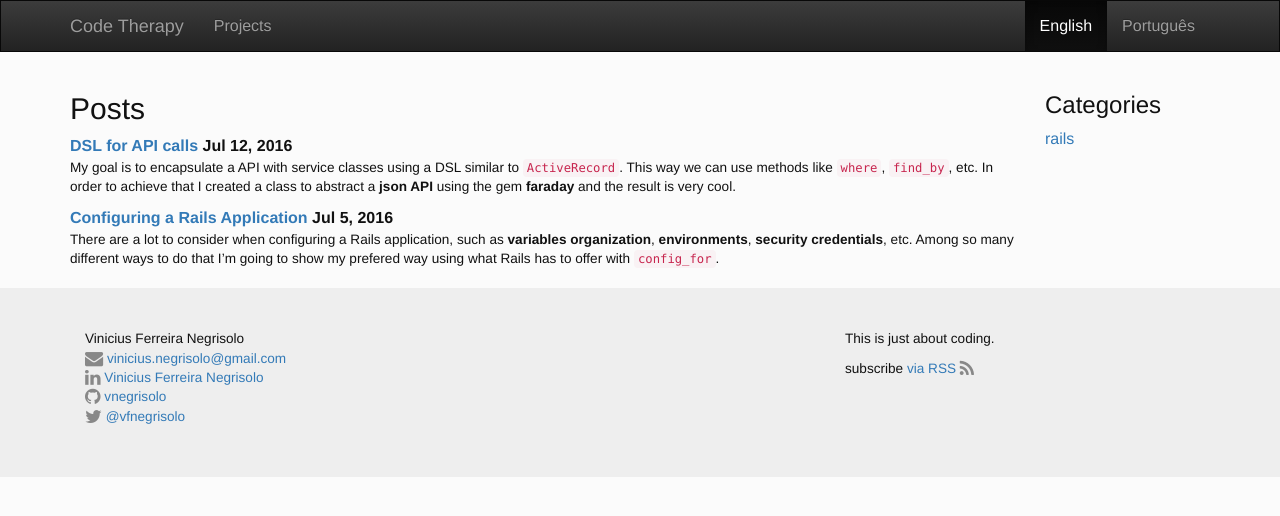
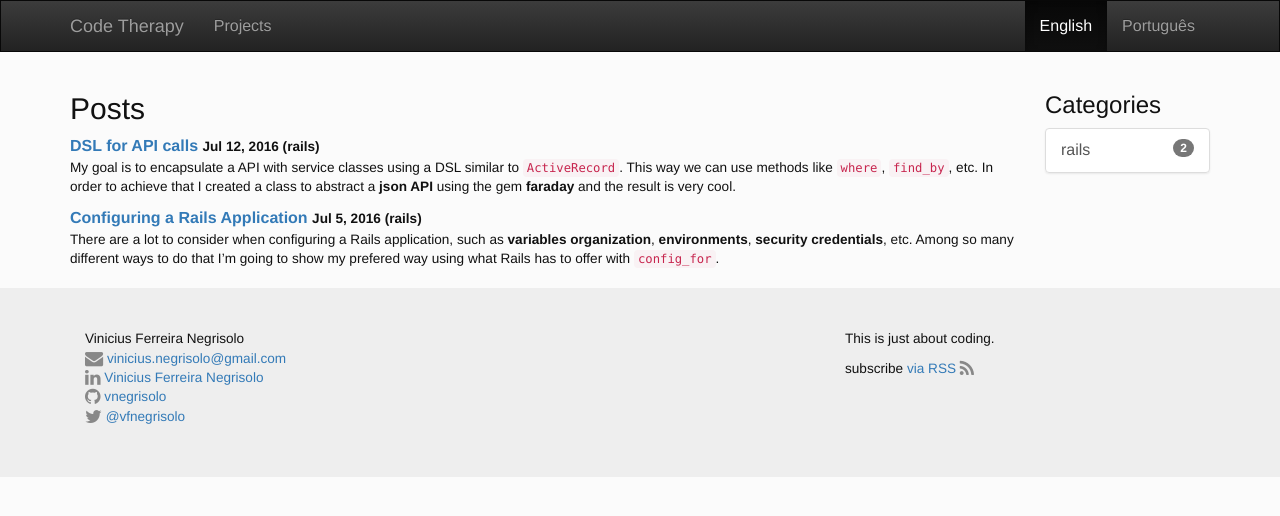
Before and after one commit to vnegrisolo/vnegrisolo.github.io, a Jekyll site: the page built from index.html, in a window 1280 px wide. Shown: the top 516 px of the page. Built offline with Jekyll 4.4.1, drawn with Linux system fonts in a browser that asks for light colours.

Commit message:
Add a badbe to count posts inside a category

```diff
--- /dev/null
+++ b/_includes/category_list.html
@@ -0,0 +1,10 @@
+<div class="list-group">
+  {% for category in site.categories %}
+    {% unless site.languages contains category.first %}
+      <a href="{{ category.first | i18n_url }}" class="list-group-item">
+        {{ category.first }}
+        <span class="badge">{{ category.last | where: "locale", locale_string | size }}</span>
+      </a>
+    {% endunless %}
+  {% endfor %}
+</div>
--- /dev/null
+++ b/_includes/post_list.html
@@ -0,0 +1,6 @@
+<dl>
+  {% assign posts = site.posts | where: "locale", locale_string %}
+  {% for post in posts %}
+    {% include post_list_item.html post=post %}
+  {% endfor %}
+</dl>
--- a/_includes/post_list_item.html
+++ b/_includes/post_list_item.html
@@ -1,6 +1,6 @@
 <dt>
   <a href="{{ post.url | prepend: site.baseurl }}">{{ post.title }}</a>
-  <span>{{ post.date | date: "%b %-d, %Y" }}</span>
+  <span class="small">{{ post.date | date: "%b %-d, %Y" }} ({{ post.categories }})</span>
 </dt>
 <dd>
   <small>{{post.excerpt}}</small>
--- a/_layouts/category.html
+++ b/_layouts/category.html
@@ -6,8 +6,9 @@ layout: default
 <h2>Category => {{ page.category }}</h2>
 
 <dl>
-  {% for post in site.posts %}
-    {% if post.locale == locale_string and post.categories contains page.category %}
+  {% assign posts = site.posts | where: "locale", locale_string %}
+  {% for post in posts %}
+    {% if post.categories contains page.category %}
       {% include post_list_item.html post=post %}
     {% endif %}
   {% endfor %}
--- a/feed.xml
+++ b/feed.xml
@@ -12,8 +12,9 @@ layout: null
     <pubDate>{{ site.time | date_to_rfc822 }}</pubDate>
     <lastBuildDate>{{ site.time | date_to_rfc822 }}</lastBuildDate>
     <generator>Jekyll v{{ jekyll.version }}</generator>
-    {% for post in site.posts limit:10 %}
-      {% if post.locale == locale_string %}
+
+    {% assign posts = site.posts | where: "locale", locale_string | limit: 10 %}
+    {% for post in posts %}
       <item>
         <title>{{ post.title | xml_escape }}</title>
         <description>{{ post.content | xml_escape }}</description>
@@ -27,7 +28,6 @@ layout: null
         <category>{{ cat | xml_escape }}</category>
         {% endfor %}
       </item>
-      {% endif %}
     {% endfor %}
   </channel>
 </rss>
--- a/index.html
+++ b/index.html
@@ -6,24 +6,10 @@ layout: default
 <div class="row">
   <div class="col-md-10">
     <h2>Posts</h2>
-    <dl>
-      {% for post in site.posts %}
-        {% if post.locale == locale_string %}
-          {% include post_list_item.html post=post %}
-        {% endif %}
-      {% endfor %}
-    </dl>
+    {% include post_list.html %}
   </div>
   <div class="col-md-2">
     <h3>Categories</h3>
-    <dl>
-      {% for category in site.categories %}
-        {% unless site.languages contains category.first %}
-          <a href="{{ category.first | i18n_url }}">
-            {{ category.first }}
-          </a>
-        {% endunless %}
-      {% endfor %}
-    </dl>
+    {% include category_list.html %}
   </div>
 </div>
```
Lines whose indentation alone changed are shown as unchanged.
